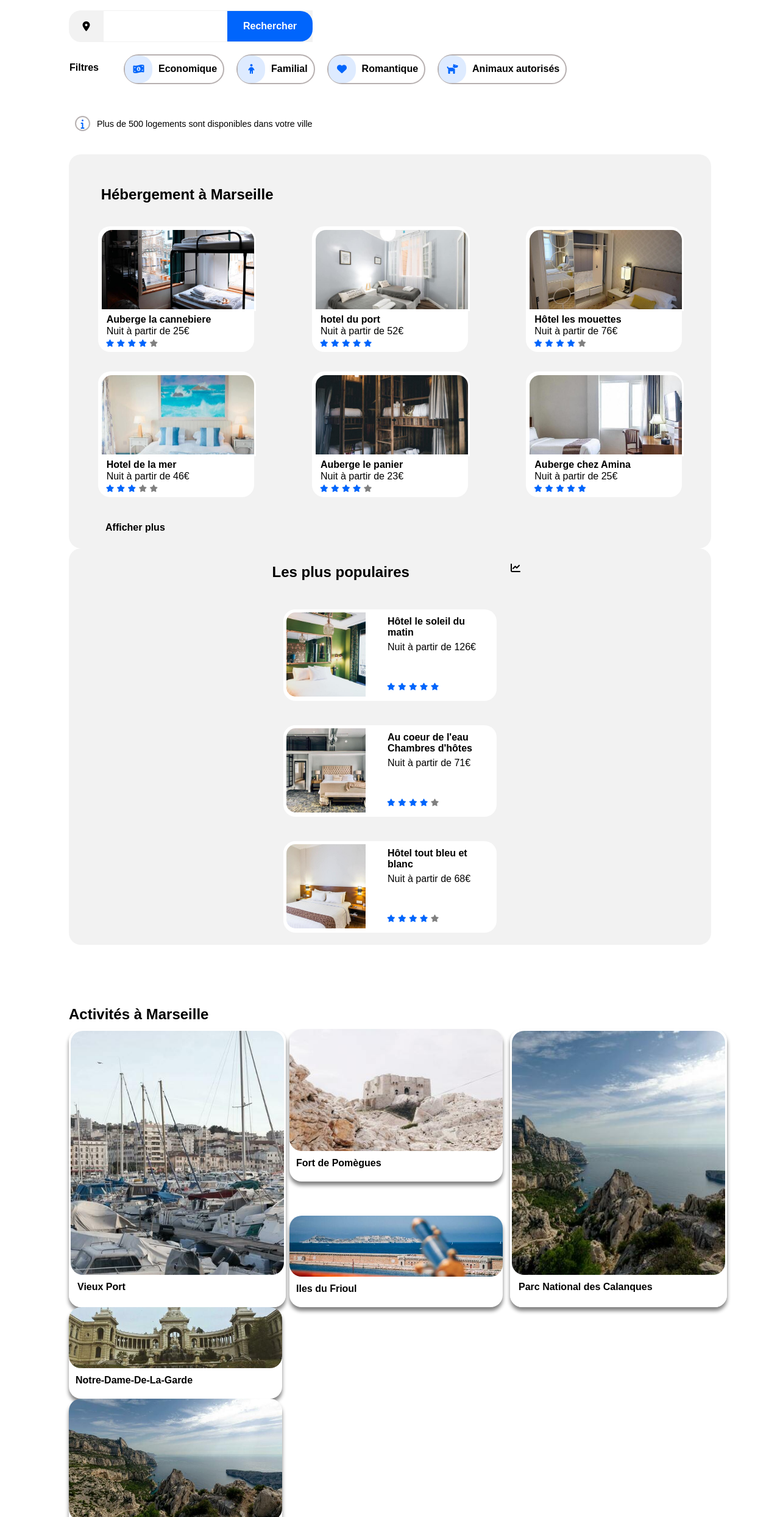
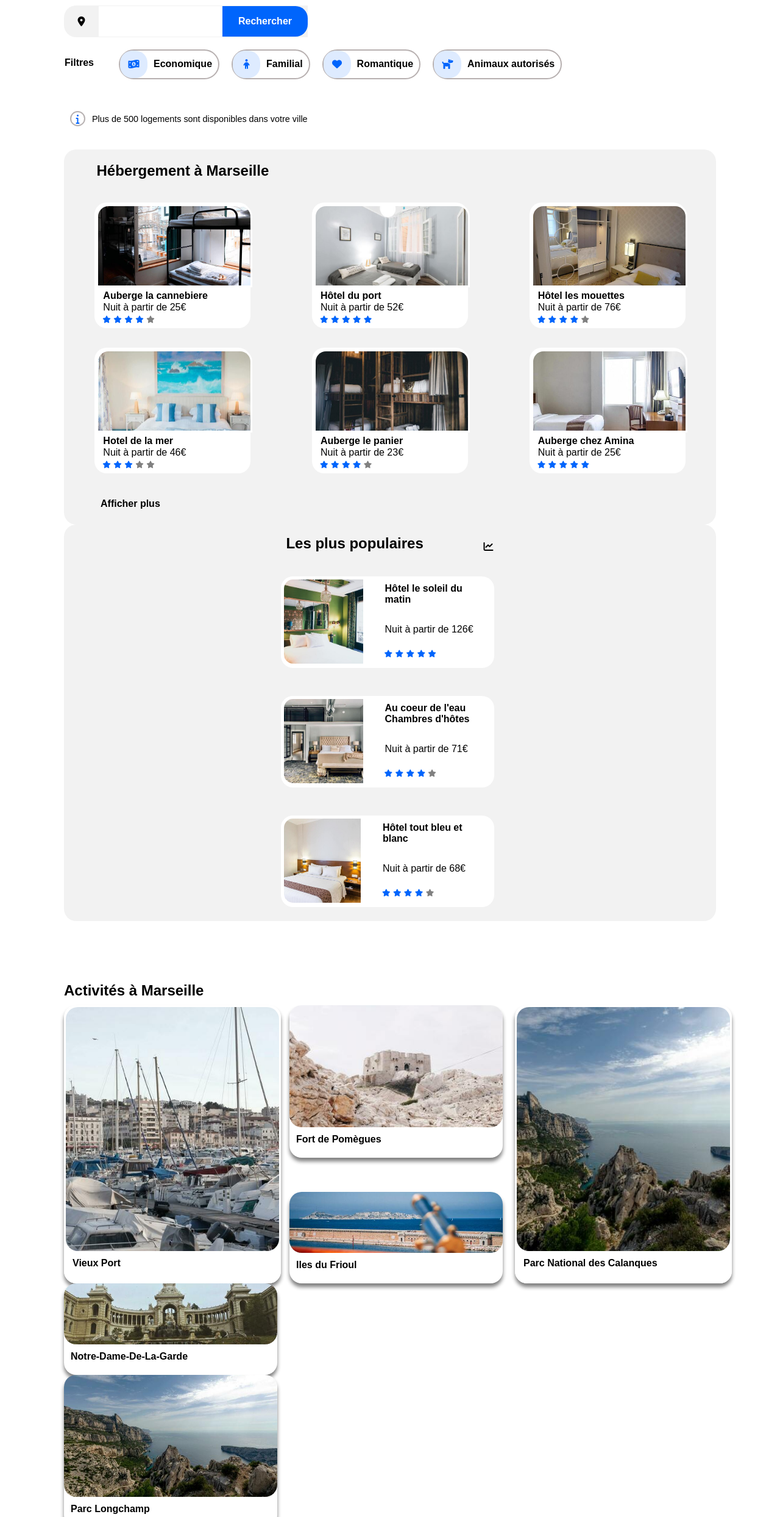
Before and after one commit to kevin-car/2---Transformer-une-maquette-fid-element-en-site-statique-, a plain HTML site: page index.html in a window 1280 px wide. Shown: the part 184-2671 px from the top of the page at 61% size. Drawn offline with Linux system fonts and the light colour scheme.

Commit message:
Version finale avec alignements

```diff
--- a/index.html
+++ b/index.html
@@ -2,6 +2,7 @@
 <html>
 <head>
     <meta charset='utf-8'>
+    <meta name="viewport">
     <title>Reservia by Kevin </title>
     <link rel="preconnect" href="https://fonts.gstatic.com">
     <link href="https://fonts.googleapis.com/css2?family=Raleway:wght@1,400&display=swap" rel="stylesheet">
@@ -54,7 +55,7 @@
                 <a href="#" class="bloc_filtre"><i class="fas fa-heart"></i><span>Romantique</span></a >
                 <a href="#" class="bloc_filtre"><i class="fas fa-dog"></i><span>Animaux autorisés</span></a >
             </div>
-    </div>
+            </div>
 
 <!-- barre du commentaire -->
 
@@ -75,7 +76,7 @@
 
         <figure id="cannebiere" class="hotel">
 
-            <a href="#" target="blank"><img id="pix_cannebiere" class="pix_marseille" src="images/hebergements/4_small/marcus-loke-WQJvWU_HZFo-unsplash.jpg"></img></a>
+            <a href="#" target="blank"><img id="pix_cannebiere" class="pix_marseille" src="images/hebergements/4_small/marcus-loke-WQJvWU_HZFo-unsplash.jpg"></img>
             <figcaption id="txt_cannebiere" class="txt_marseille">
                 <h4> Auberge la cannebiere</h4>
                 <p>Nuit à partir de 25€</p>
@@ -84,29 +85,29 @@
                 <i class="fas fa-star star_blue"></i>
                 <i class="fas fa-star star_blue"></i>
                 <i class="fas fa-star star_gray"></i>
-            </figcaption>
+            </figcaption></a>
 
         </figure>
 
 
         <figure id="hotel_port" class="hotel">
 
-            <a href="#" target="blank"><img id="pix_hotel_port" class="pix_marseille" src="images/hebergements/4_small/fred-kleber-gTbaxaVLvsg-unsplash.jpg"></img></a>
+            <a href="#" target="blank"><img id="pix_hotel_port" class="pix_marseille" src="images/hebergements/4_small/fred-kleber-gTbaxaVLvsg-unsplash.jpg"></img>
             <figcaption id="txt_hotel_port" class="txt_marseille">
-                <h4> hotel du port</h4>
+                <h4> Hôtel du port</h4>
                 <p>Nuit à partir de 52€</p>
                 <i class="fas fa-star star_blue"></i>
                 <i class="fas fa-star star_blue"></i>
                 <i class="fas fa-star star_blue"></i>
                 <i class="fas fa-star star_blue"></i>
                 <i class="fas fa-star star_blue"></i>
-            </figcaption>
+            </figcaption></a>
 
         </figure>
 
         <figure id="mouettes" class="hotel">
 
-            <a href="#" target="blank"><img id="pix_mouettes" class="pix_marseille" src="images/hebergements/4_small/reisetopia-B8WIgxA_PFU-unsplash.jpg"></img></a>
+            <a href="#" target="blank"><img id="pix_mouettes" class="pix_marseille" src="images/hebergements/4_small/reisetopia-B8WIgxA_PFU-unsplash.jpg"></img>
             <figcaption id="txt_mouettes" class="txt_marseille">
                 <h4> Hôtel les mouettes</h4>
                 <p>Nuit à partir de 76€</p>
@@ -115,13 +116,13 @@
                 <i class="fas fa-star star_blue"></i>
                 <i class="fas fa-star star_blue"></i>
                 <i class="fas fa-star star_gray"></i>
-            </figcaption>
+            </figcaption></a>
 
         </figure>
 
         <figure id="mer" class="hotel">
 
-            <a href="#" target="blank"><img id="pix_mer" class="pix_marseille" src="images/hebergements/4_small/annie-spratt-Eg1qcIitAuA-unsplash.jpg"></img></a>
+            <a href="#" target="blank"><img id="pix_mer" class="pix_marseille" src="images/hebergements/4_small/annie-spratt-Eg1qcIitAuA-unsplash.jpg"></img>
             <figcaption id="txt_mer" class="txt_marseille">
                 <h4> Hotel de la mer</h4>
                 <p>Nuit à partir de 46€</p>
@@ -130,13 +131,13 @@
                 <i class="fas fa-star star_blue"></i>
                 <i class="fas fa-star star_gray"></i>
                 <i class="fas fa-star star_gray"></i>
-            </figcaption>
+            </figcaption></a>
 
         </figure>
 
         <figure id="panier" class="hotel">
 
-            <a href="#" target="blank"><img id="pix_panier" class="pix_marseille" src="images/hebergements/4_small/nicate-lee-kT-ZyaiwBe0-unsplash.jpg"></img></a>
+            <a href="#" target="blank"><img id="pix_panier" class="pix_marseille" src="images/hebergements/4_small/nicate-lee-kT-ZyaiwBe0-unsplash.jpg"></img>
             <figcaption id="txt_panier" class="txt_marseille">
                 <h4> Auberge le panier</h4>
                 <p>Nuit à partir de 23€</p>
@@ -145,13 +146,13 @@
                 <i class="fas fa-star star_blue"></i>
                 <i class="fas fa-star star_blue"></i>
                 <i class="fas fa-star star_gray"></i>
-            </figcaption>
+            </figcaption></a>
 
         </figure>
 
         <figure id="amina" class="hotel">
 
-            <a href="#" target="blank"><img id="pix_amina" class="pix_marseille" src="images/hebergements/4_small/febrian-zakaria-M6S1WvfW68A-unsplash.jpg"></img></a>
+            <a href="#" target="blank"><img id="pix_amina" class="pix_marseille" src="images/hebergements/4_small/febrian-zakaria-M6S1WvfW68A-unsplash.jpg"></img>
             <figcaption id="txt_amina" class="txt_marseille">
                 <h4> Auberge chez Amina</h4>
                 <p>Nuit à partir de 25€</p>
@@ -160,19 +161,16 @@
                 <i class="fas fa-star star_blue"></i>
                 <i class="fas fa-star star_blue"></i>
                 <i class="fas fa-star star_blue"></i>
-            </figcaption>
+            </figcaption></a>
 
         </figure>
 
         <div id="afficher_plus">
-            <a href="afficher__plus">Afficher plus</a>
+            <a href="#">Afficher plus</a>
         </div>
 
 
     </div>
-
-
-
 
 <!-- LES HOTELS populaire -->
 
@@ -184,7 +182,7 @@
         </div>
 
         <figure id="soleil_matin" class="cadres_pop">
-            <a href="#" target="blank"><img src="images/hebergements/4_small/emile-guillemot-Bj_rcSC5XfE-unsplash.jpg" id="pix_soleil_matin" class="pix_hebergement"></img></a>
+            <a href="#" target="blank"><img src="images/hebergements/4_small/emile-guillemot-Bj_rcSC5XfE-unsplash.jpg" id="pix_soleil_matin" class="pix_hebergement"></img>
             <figcaption id="txt_soleil_matin">
                 <h4> Hôtel le soleil du matin</h4>
                 <p>Nuit à partir de 126€</p>
@@ -195,10 +193,10 @@
                 <i class="fas fa-star star_blue"></i>
             </figcaption>
 
-        </figure>
+        </figure></a>
 
         <figure id="coeur" class="cadres_pop">
-            <a href="#" target="blank"><img src="images/hebergements/4_small/aw-creative-VGs8z60yT2c-unsplash.jpg" id="pix_coeur" class="pix_hebergement"></img></a>
+            <a href="#" target="blank"><img src="images/hebergements/4_small/aw-creative-VGs8z60yT2c-unsplash.jpg" id="pix_coeur" class="pix_hebergement"></img>
             <figcaption id="txt_soleil_matin">
                 <h4> Au coeur de l'eau </br> Chambres d'hôtes</h4>
                 <p>Nuit à partir de 71€</p>
@@ -207,12 +205,12 @@
                 <i class="fas fa-star star_blue"></i>
                 <i class="fas fa-star star_blue"></i>
                 <i class="fas fa-star star_gray"></i>
-            </figcaption>
+            </figcaption></a>
 
         </figure>
 
         <figure id="bleu_blanc" class="cadres_pop">
-            <a href="#" target="blank"><img src="images/hebergements/4_small/febrian-zakaria-sjvU0THccQA-unsplash.jpg" id="pix_bleu_blanc" class="pix_hebergement"></img></a>
+            <a href="#" target="blank"><img src="images/hebergements/4_small/febrian-zakaria-sjvU0THccQA-unsplash.jpg" id="pix_bleu_blanc" class="pix_hebergement"></img>
             <figcaption id="txt_bleu_blanc">
                 <h4> Hôtel tout bleu et blanc</h4>
                 <p>Nuit à partir de 68€</p>
@@ -221,7 +219,7 @@
                 <i class="fas fa-star star_blue"></i>
                 <i class="fas fa-star star_blue"></i>
                 <i class="fas fa-star star_gray"></i>
-            </figcaption>
+            </figcaption></a>
 
         </figure>
 
@@ -238,41 +236,42 @@
 <div id="act_marseille">
 
     <div id="banniere_1" class="act_banniere">
-        <figure id="vieux_port" class="grand_cadre">
+        <a href="#" target="blank"><figure id="vieux_port" class="grand_cadre">
             <img src="images/activites/4_small/reno-laithienne-QUgJhdY5Fyk-unsplash.jpg" class="grande_photos"></img>
             <figcaption id="txt_vieux_port"> <h4>Vieux Port</h4> </figcaption>
-        </figure>
+        </figure></a>
     </div>
 
     <div id="banniere_2" class="act_banniere">
-        <figure id="fort_pomegue" class="moyen_cadre">
+        <a href="#" target="blank"><figure id="fort_pomegue" class="moyen_cadre">
+
             <img src="images/activites/4_small/paul-hermann-QFTrLdQIRhI-unsplash.jpg" id="pix_fort_pomegue" class="moyenne_photos"></img>
             <figcaption id="txt_fort_pomegue"> <h4>Fort de Pomègues</h4> </figcaption>
-        </figure>
+        </figure></a>
 
-        <figure id="frioul" class="petit_cadre">
+        <a href="#" target="blank"><figure id="frioul" class="petit_cadre">
             <img src="images/activites/4_small/kevin-hikari-rV_Qd1l-VXg-unsplash.jpg" id="pix_frioul" class="petite_photos"></img>
             <figcaption id="txt_frioul"> <h4>Iles du Frioul</h4> </figcaption>
-        </figure>
+        </figure></a>
     </div>
 
     <div id="banniere_3" class="act_banniere">
-        <figure id="calanques" class="grand_cadre">
+        <a href="#" target="blank"><figure id="calanques" class="grand_cadre">
             <img src="images/activites/4_small/kilyan-sockalingum-NR8-cBCN3aI-unsplash.jpg" id="pix_calanques" class="grande_photos"></img>
             <figcaption id="txt_calanques"> <h4>Parc National des Calanques</h4> </figcaption>
-        </figure>
+        </figure></a>
     </div>
 
     <div id="banniere_4" class="act_banniere">
-        <figure id="garde" class="petit_cadre">
+        <a href="#" target="blank"><figure id="garde" class="petit_cadre">
             <img src="images/activites/4_small/lena-paulin-wH2-EJoDcV0-unsplash.jpg" id="pix_garde" class="petite_photos"></img>
             <figcaption id="txt_garde"> <h4>Notre-Dame-De-La-Garde</h4> </figcaption>
-        </figure>
+        </figure></a>
 
-        <figure id="longchamp" class="moyen_cadre">
+        <a href="#" target="blank"><figure id="longchamp" class="moyen_cadre">
             <img src="images/activites/4_small/kilyan-sockalingum-NR8-cBCN3aI-unsplash.jpg" id="pix_longchamp" class="moyenne_photos"></img>
             <figcaption id="txt_longchamp"> <h4> Parc Longchamp</h4> </figcaption>
-        </figure>
+        </figure></a>
     </div>
 
 </div>
@@ -308,7 +307,6 @@
                 <li>Nous contacter</li>
             </ul>
         </div>
-
     </footer>
 </body>
 </html>
--- a/style.css
+++ b/style.css
@@ -1,6 +1,7 @@
 body{
     font-family: 'Raleway', sans-serif;
     padding: 0;
+    margin: 0;
 }
 
 #marge
@@ -61,12 +62,12 @@ header div a{
 }
 
 #hebergement{
-    border-top: 3px #DEEBFF solid;
+    border-top: 3px #0065FC solid;
     width: 10%;
 }
 
 #hebergement a{
-    color: #DEEBFF;
+    color: #0065FC;
 }
 
 #act{
@@ -83,11 +84,11 @@ header div a{
 #sinscrire{
     border-top: 3px white solid;
     width: 10%;
-
 }
 
 #sinscrire a{
     color: #0065FC;
+    font-weight: bold;
 }
 
 
@@ -166,9 +167,8 @@ h1{
     font-size: 1em;
     font-weight: bold;
     border-radius: 0px 20px 20px 0px;
+    cursor: zoom-in;
 }
-
-
 
 /* BARRE DES FILTRES  */
 
@@ -213,6 +213,10 @@ h1{
     border-radius: 25px;
     margin-bottom: 15px;
     text-decoration: none;
+}
+
+#liste_filtres :hover{
+    background-color: #f2f2f2;
 }
 
 #liste_filtres a i {
@@ -271,7 +275,7 @@ h1{
 
 /* -------------------------------------------------- */
 
-/* les blos hotels (Marseille et Populaire)  */
+/* les blocs hotels (Marseille et Populaire)  */
 
 #hebergements{
     display: flex;
@@ -282,18 +286,13 @@ h1{
 }
 
 #heb_marseille h1{
-    margin-top: 5%;
+    margin-top: 2%;
     margin-bottom: 2%;
     margin-left: 5%;
     width: 100%;
 }
 
-#heb_populaire h1{
-    margin-left: 5%;
-    margin-top: 5%;
-    margin-bottom: 2%;
-    width: 100%;
-}
+
 
 #heb_marseille{
     display: flex;
@@ -321,7 +320,8 @@ h1{
 #title_popular{
     display: flex;
     align-items: flex-start;
-    justify-content: space-between;
+    justify-content: space-around;
+    align-items: flex-start;
     margin-bottom: 0px;
 }
 
@@ -347,8 +347,14 @@ h1{
 
 /* Les hotels à Marseille */
 
+figure a{
+    text-decoration: none;
+}
+
 figcaption h4, p, i{
     margin: 1px;
+    text-decoration: none;
+    color: black;
 }
 
 .hotel{
@@ -387,11 +393,12 @@ figcaption h4, p, i{
     object-fit: cover;
 }
 
-.cadres_pop{
+.cadres_pop a{
     display: flex;
     flex-direction: row;
     height: 150px;
-    width: 350px;
+    max-width: 85%;
+    min-width: 350px;
     justify-content: flex-start;
     background-color: white;
     border-radius: 20px;
@@ -399,12 +406,12 @@ figcaption h4, p, i{
 
 .cadres_pop h4{
     padding-top: 10px;
-    padding-bottom: 5px;
+    padding-bottom: 30px;
     padding-right: 10px;
 }
 
 .cadres_pop p{
-    padding-bottom: 45px;
+    padding-bottom: 20px;
 }
 
 
@@ -479,6 +486,7 @@ figcaption h4, p, i{
     width: 330px;
 }
 
+
 #act_marseille{
     display: flex;
     flex-direction: row;
@@ -489,9 +497,14 @@ figcaption h4, p, i{
     margin-bottom: 50px;
 }
 
-.act_banniere figure figcaption h4{
+.act_banniere h4{
     padding-top: 10px;
     padding-left: 10px;
+    text-decoration: none;
+}
+
+.act_banniere a{
+    text-decoration: none;
 }
 
 /* ------------------------------------------------------- */
@@ -593,39 +606,23 @@ figcaption h4, p, i{
     .act_banniere{
         width: 100%;
     }
+}
 
 /* redimensionner les photos "activités à marseille",
 replacer les 3 ancres en version mobiles */
 
     @media all and (max-width:600px){
 
-    .grande_photos{
-        width: 100%;
-        height: 250px;
-    }
-    .moyenne_photos{
+    .grande_photos, .moyenne_photos, .petite_photos{
         width: 100%;
         height: 250px;
     }
 
-    .petite_photos{
-        width: 100%;
-        height: 250px;
-    }
-
-    .grand_cadre{
-        width: 100%;
-        height: 300px;
-    }
-    .moyen_cadre{
+    .grand_cadre, .moyen_cadre, .petit_cadre{
         width: 100%;
         height: 300px;
     }
 
-    .petit_cadre{
-        width: 100%;
-        height: 300px;
-    }
 
     .act_banniere{
         width: 100%;
@@ -702,4 +699,3 @@ replacer les 3 ancres en version mobiles */
 
 
 }
-}
```
